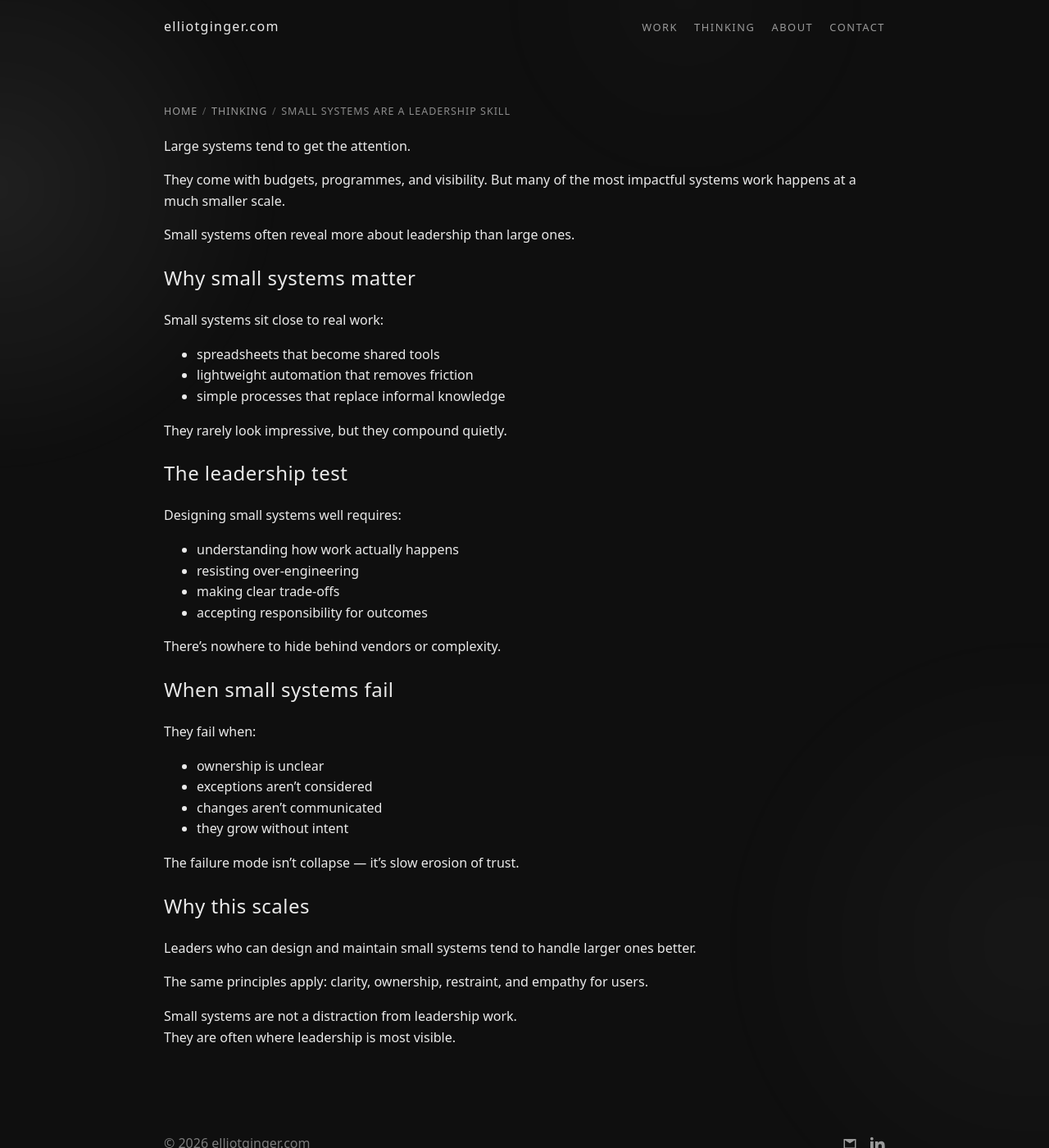
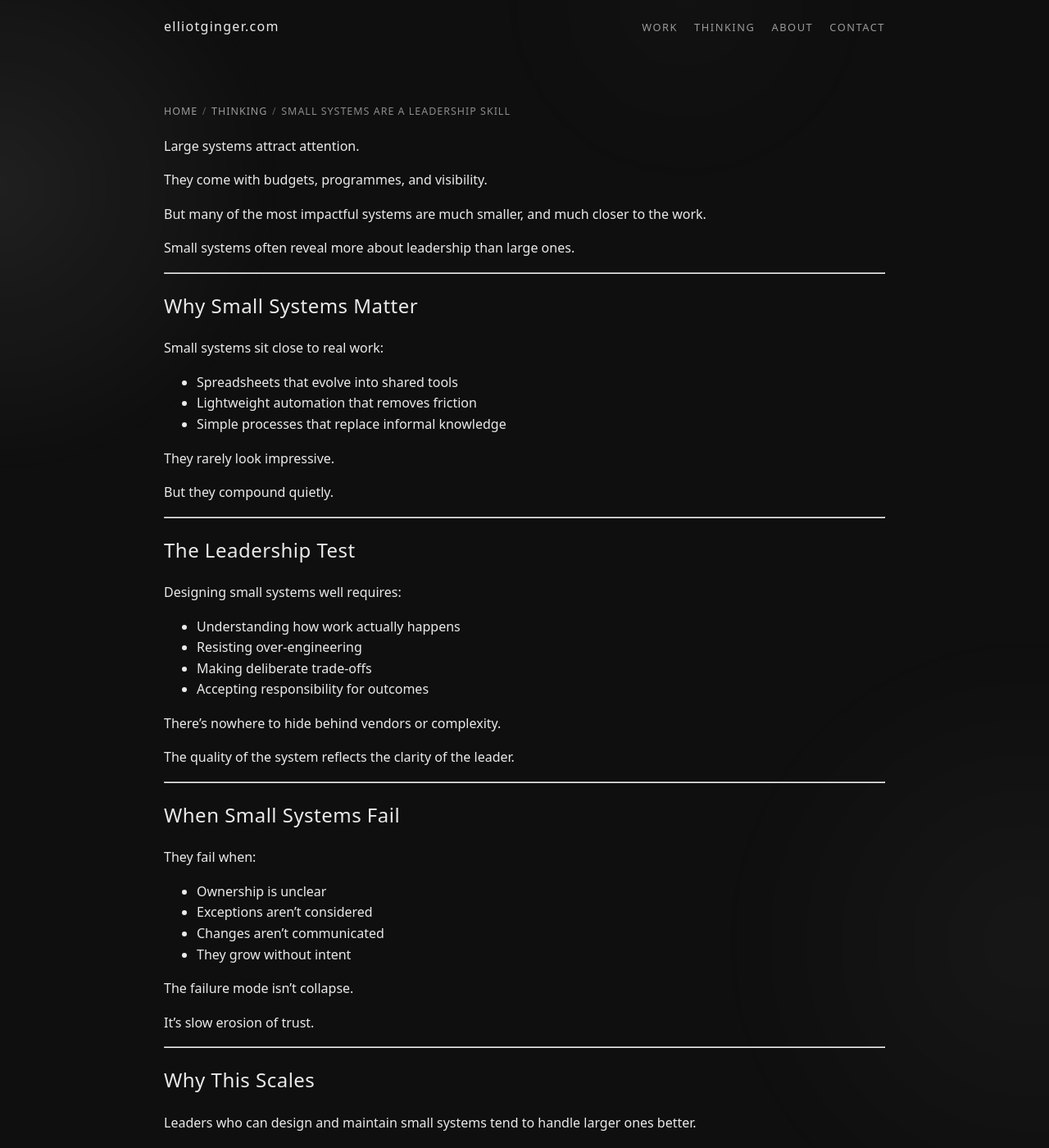
Before and after one commit to ElliotGinge/elliotginger.com, a Jekyll site: the page built from _posts/2026-03-30-small-systems-are-a-leadership-skill.md, in a window 1280 px wide and 1400 px high. Shown: the whole window at 82% size. Built offline with Jekyll 4.4.1, drawn with Linux system fonts in a browser that asks for light colours; some of the changed text lies outside the part shown.

Commit message:
Revise content and formatting in leadership article

```diff
--- a/_posts/2026-03-30-small-systems-are-a-leadership-skill.md
+++ b/_posts/2026-03-30-small-systems-are-a-leadership-skill.md
@@ -2,49 +2,74 @@
 layout: default
 title: Small Systems Are a Leadership Skill
 tags: [systems, leadership, delivery]
+excerpt: "Leadership isn’t only visible in large programmes and budgets. The ability to design and maintain small, stable systems close to real work is often the clearer test of operational maturity."
 ---
 
-Large systems tend to get the attention.
+Large systems attract attention.
 
-They come with budgets, programmes, and visibility. But many of the most impactful systems work happens at a much smaller scale.
+They come with budgets, programmes, and visibility.
+
+But many of the most impactful systems are much smaller, and much closer to the work.
 
 Small systems often reveal more about leadership than large ones.
 
-## Why small systems matter
+---
+
+## Why Small Systems Matter
 
 Small systems sit close to real work:
-- spreadsheets that become shared tools
-- lightweight automation that removes friction
-- simple processes that replace informal knowledge
 
-They rarely look impressive, but they compound quietly.
+- Spreadsheets that evolve into shared tools
+- Lightweight automation that removes friction
+- Simple processes that replace informal knowledge
 
-## The leadership test
+They rarely look impressive.
+
+But they compound quietly.
+
+---
+
+## The Leadership Test
 
 Designing small systems well requires:
-- understanding how work actually happens
-- resisting over-engineering
-- making clear trade-offs
-- accepting responsibility for outcomes
+
+- Understanding how work actually happens
+- Resisting over-engineering
+- Making deliberate trade-offs
+- Accepting responsibility for outcomes
 
 There’s nowhere to hide behind vendors or complexity.
 
-## When small systems fail
+The quality of the system reflects the clarity of the leader.
+
+---
+
+## When Small Systems Fail
 
 They fail when:
-- ownership is unclear
-- exceptions aren’t considered
-- changes aren’t communicated
-- they grow without intent
 
-The failure mode isn’t collapse — it’s slow erosion of trust.
+- Ownership is unclear
+- Exceptions aren’t considered
+- Changes aren’t communicated
+- They grow without intent
 
-## Why this scales
+The failure mode isn’t collapse.
+
+It’s slow erosion of trust.
+
+---
+
+## Why This Scales
 
 Leaders who can design and maintain small systems tend to handle larger ones better.
 
 The same principles apply:
-clarity, ownership, restraint, and empathy for users.
 
-Small systems are not a distraction from leadership work.
-They are often where leadership is most visible.
+Clarity.
+Ownership.
+Restraint.
+Empathy for users.
+
+Small systems aren’t a distraction from leadership work.
+
+They’re often where leadership is most visible.
```
